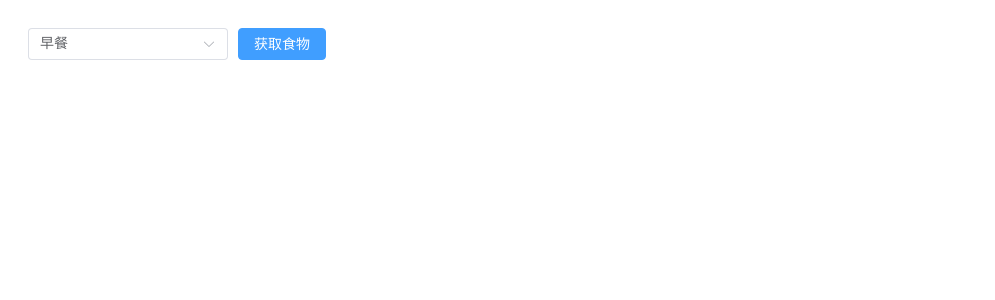
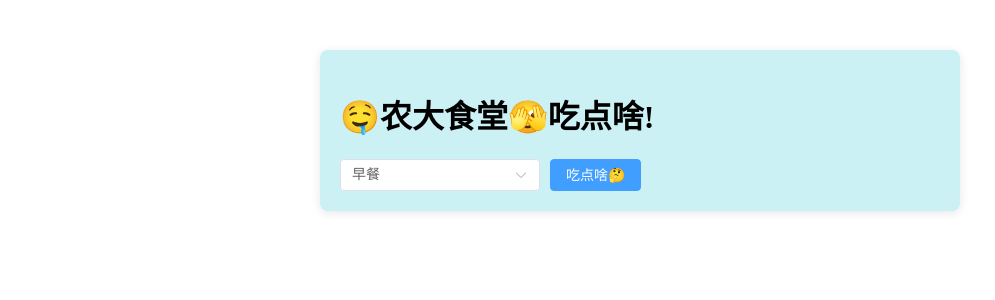
Before and after one commit to sanbei101/cau-food, a Vue app: page / in a window 1280 px wide. Shown: the top 300 px of the page, without its empty margins (0-995 px from the left). Built offline with nearby package versions, Linux system fonts and the light colour scheme.

Commit message:
一些小小的美化

```diff
--- a/src/App.vue
+++ b/src/App.vue
@@ -1,8 +1,9 @@
 <template>
   <div class="app">
+    <h1>🤤农大食堂🫣吃点啥!</h1>
     <el-select
       v-model="selectedCategory"
-      placeholder="选择类别"
+      placeholder="吃点啥好呢?"
       style="width: 200px; margin-right: 10px"
     >
       <el-option
@@ -11,14 +12,20 @@
         :value="category"
       ></el-option>
     </el-select>
-    <el-button type="primary" @click="fetchFood">获取食物</el-button>
+    <el-button type="primary" @click="fetchFood">吃点啥🤔</el-button>
 
     <el-card v-if="foodData" class="box-card" style="margin-top: 20px">
-      <div slot="header" class="clearfix">
-        <span>{{ foodData.name }}</span>
+      <h1>🍲菜品名</h1>
+      <div>
+        <span style="font-size: 18px; font-weight: bold">
+          {{ foodData.name }}
+        </span>
       </div>
+      <h1>👉在哪吃</h1>
       <div v-for="canteen in foodData.canteen" :key="canteen">
-        {{ canteen }}
+        <span style="font-size: 18px; font-weight: bold">
+          {{ canteen }}
+        </span>
       </div>
     </el-card>
   </div>
@@ -28,7 +35,7 @@
 import { ref } from "vue";
 import { ElMessage } from "element-plus";
 
-const categories = ref(["早餐", "主食", "小吃", "水果", "饮品"]);
+const categories = ref(["早餐", "主食", "小吃", "饮品"]);
 const selectedCategory = ref("早餐");
 const foodData = ref(null);
 
@@ -39,18 +46,27 @@ const fetchFood = async () => {
     );
     const data = await response.json();
     foodData.value = data;
-    ElMessage.success("数据获取成功！");
+    ElMessage.success("我要吃!");
   } catch (error) {
-    ElMessage.error("数据获取失败，请稍后再试。");
+    ElMessage.error("吃的太多了,吃不动了!");
   }
 };
 </script>
 
-<style>
+<style scoped>
 .app {
+  max-width: 600px;
+  margin: 50px auto;
   padding: 20px;
+  background-color: #cbf1f5;
+  border-radius: 8px;
+  box-shadow: 0 2px 10px rgba(0, 0, 0, 0.1);
 }
-.box-card {
-  margin-top: 20px;
+
+.el-card {
+  background-color: #a6e3e9;
+  border: 1px solid #71c9ce;
+  border-radius: 8px;
+  box-shadow: 0 2px 12px 0 rgba(0, 0, 0, 0.1);
 }
 </style>
```
